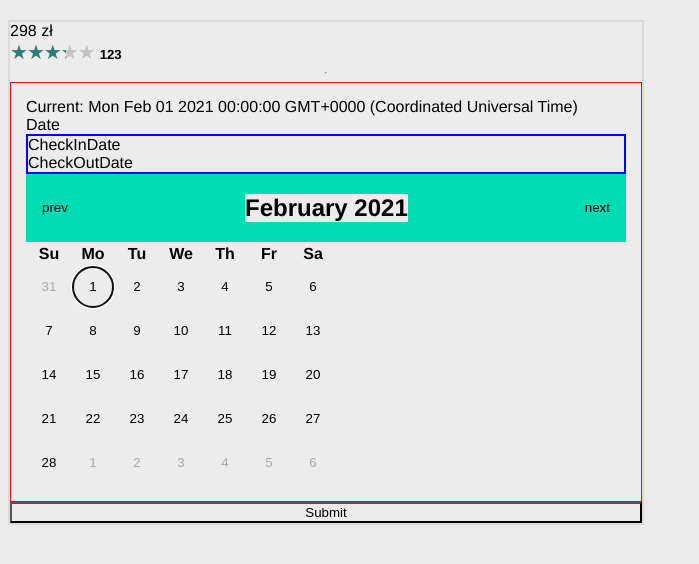
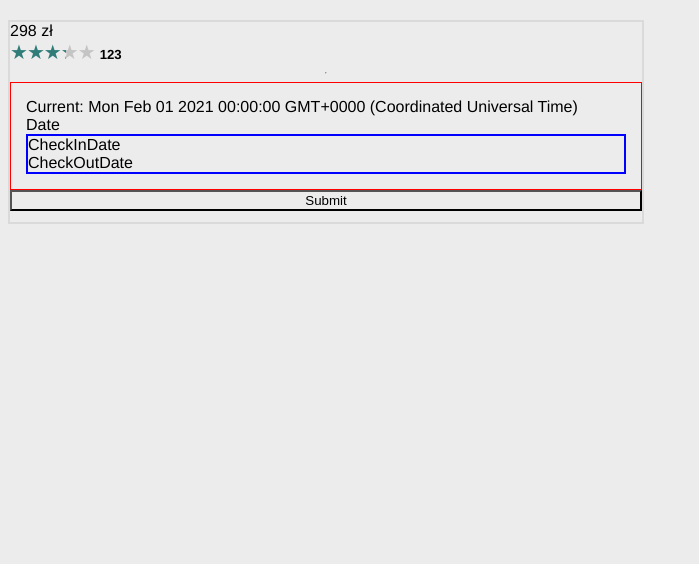
Before and after one commit to ArSo77/rezerwacja-terminu, a Vue app: page / in a window 1280 px wide. Shown: the top 564 px of the page, without its empty margins (0-699 px from the left). Built offline with nearby package versions, Linux system fonts and the light colour scheme.

Commit message:
add modal value

```diff
--- a/src/components/base/DatePicker.vue
+++ b/src/components/base/DatePicker.vue
@@ -20,7 +20,10 @@
         Show
       </button> -->
 
-      <div style="border: 2px solid blue">
+      <div
+        style="border: 2px solid blue"
+        @click="isOpened = true"
+      >
         <div>
           {{CheckInDate}}
         </div>
@@ -28,14 +31,12 @@
         <div>
           {{CheckOutDate}}
         </div>
+      </div>
 
     </div>
-    </div>
 
-    <div
-      class="datepicker__header"
-      v-click-outside="closeFun"
-    >
+    <div v-show="isOpened">
+      <div class="datepicker__header">
         <button
           class="datepicker__changeMonth"
           id="datepicker__previous-button"
@@ -127,6 +128,7 @@
         </tbody>
       </table>
     </div>
+  </div>
 </template>
 
 <script>
@@ -136,8 +138,11 @@ import { initCalendar } from "../../utils/calendar";
 export default defineComponent({
   name: "DatePicker",
   setup() {
-    let closeFun = function () {
+    let isOpened = ref(false);
+
+    let closeModal = function () {
       console.log("CLOSE FUNCTION");
+      isOpened.value = false;
     };
 
     let pickedDays = ref([]);
@@ -240,7 +245,12 @@ export default defineComponent({
         .addEventListener("keydown", function (event) {
           event.preventDefault();
           let { key } = event;
-          if (key == "ArrowRight") {
+          if (
+            key != "Tab" &&
+            !document.activeElement.id.startsWith("calendar__button")
+          ) {
+            return;
+          } else if (key == "ArrowRight") {
             changeDateAndFocus(1);
           } else if (key == "ArrowLeft") {
             changeDateAndFocus(-1);
@@ -274,7 +284,8 @@ export default defineComponent({
       pickedDays,
       pickDate,
       transformDate,
-      closeFun,
+      closeModal,
+      isOpened,
     };
   },
 });
```
Lines whose indentation alone changed are shown as unchanged.
